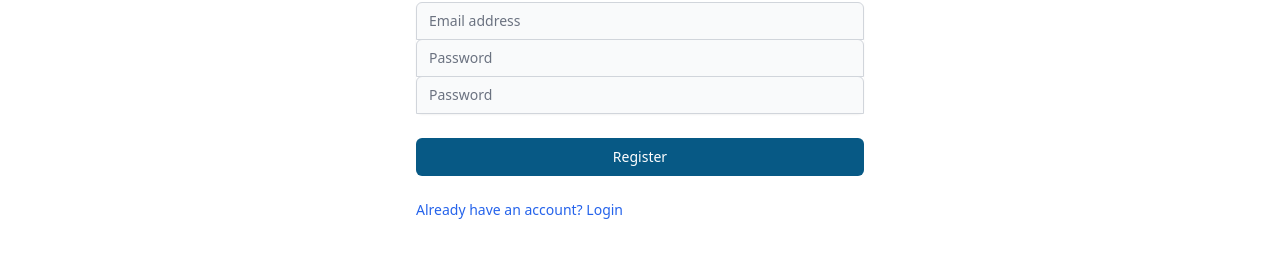
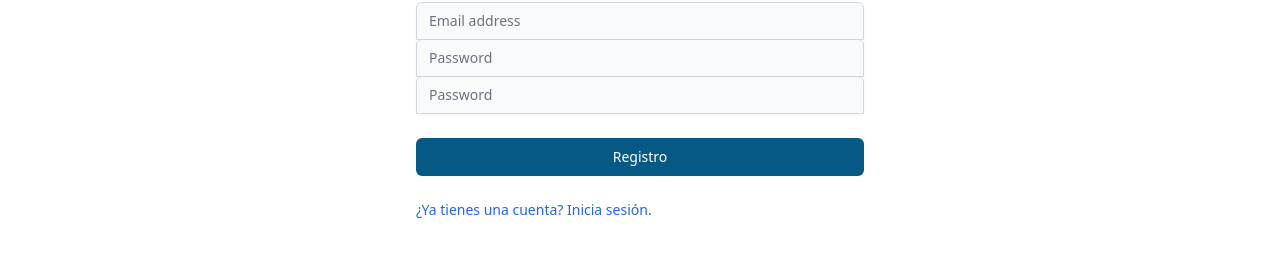
Before and after one commit to BabakHemmatian/AI-creativity-Spanish, a React (Create React App) app in the folder frontend/: page /register in a window 1280 px wide. Shown: the part 204-462 px from the top of the page. Built offline with nearby package versions, Linux system fonts and the light colour scheme; no server answers.

Commit message:
Translate registration messages to Spanish

```diff
--- a/frontend/src/components/accounts/Register.js
+++ b/frontend/src/components/accounts/Register.js
@@ -26,7 +26,7 @@ export default function Register() {
     e.preventDefault();
 
     if (password !== confirmPassword) {
-      return setError("Passwords do not match");
+      return setError("Las contraseñas no coinciden.");
     }
 
     try {
@@ -45,13 +45,13 @@ export default function Register() {
       });
 
       if (!response.ok) {
-        throw new Error('Failed to register user in database');
+        throw new Error('No se pudo registrar al usuario en la base de datos.');
       }
 
       navigate("/profile");
     } catch (e) {
       console.log(e)
-      setError("Failed to register");
+      setError("No se pudo registrar");
     }
 
     setLoading(false);
@@ -110,7 +110,7 @@ export default function Register() {
               disabled={loading}
               className=" w-full flex justify-center py-2 px-4 border border-transparent text-sm font-medium rounded-md text-white bg-sky-800 hover:bg-sky-900"
             >
-              Register
+              Registro
             </button>
           </div>
           <div className="flex items-center justify-between">
@@ -119,7 +119,7 @@ export default function Register() {
                 to="/login"
                 className="text-blue-600 hover:underline dark:text-blue-500"
               >
-                Already have an account? Login
+                ¿Ya tienes una cuenta? Inicia sesión.
               </Link>
             </div>
           </div>
```
